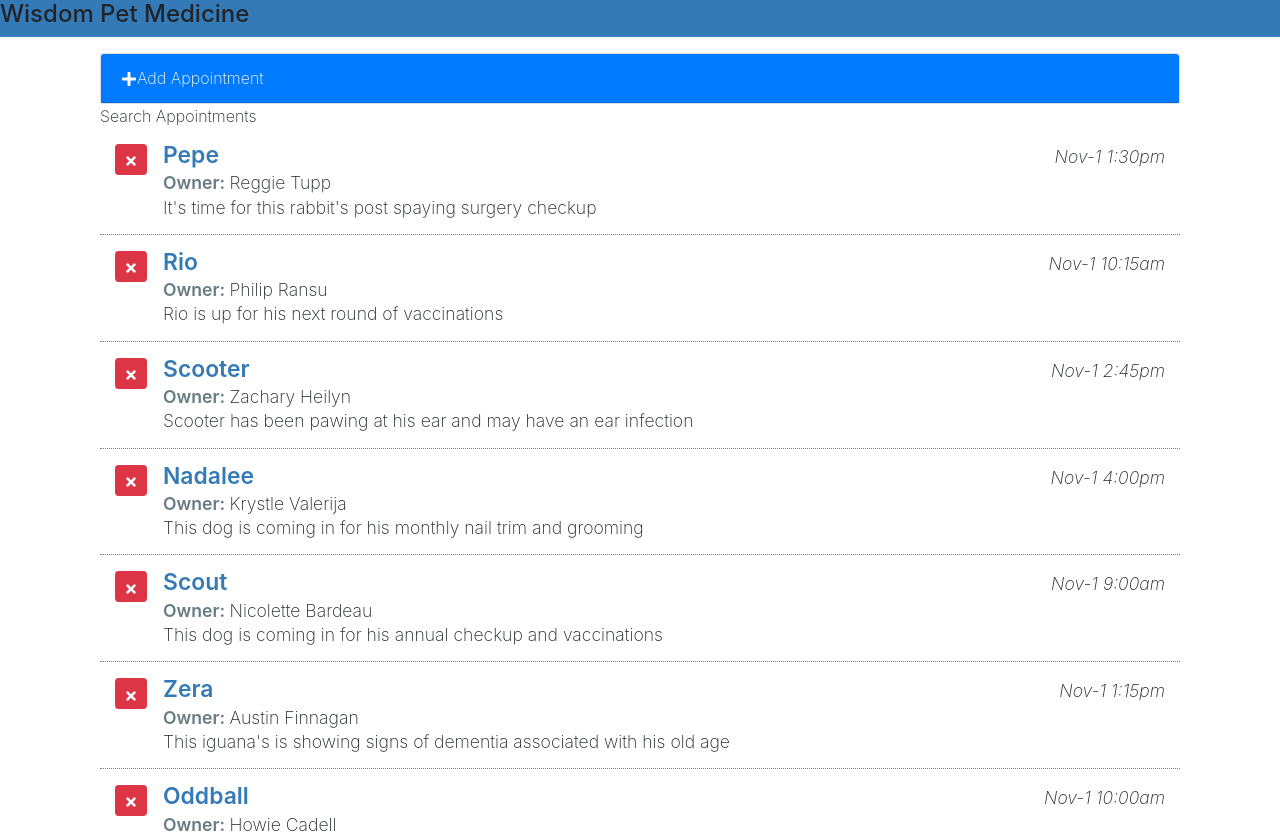
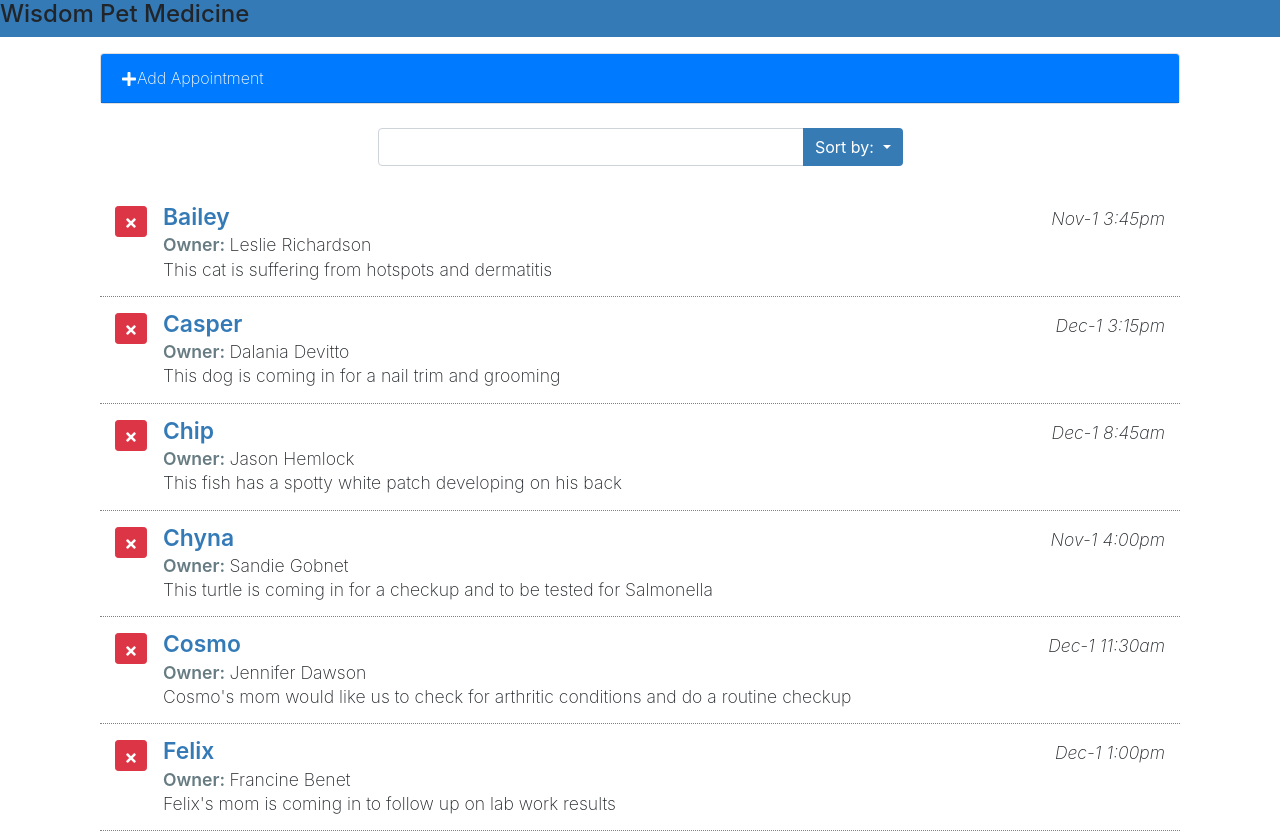
Before and after one commit to adiyous/Reactinterface, a React (Create React App) app: page / in a window 1280 px wide. Shown: the top 833 px of the page. Built offline with nearby package versions, Linux system fonts and the light colour scheme.

Commit message:
Adding serash list and Emplementing filtring trough orders

```diff
--- a/src/components/App.js
+++ b/src/components/App.js
@@ -11,6 +11,8 @@
     this.state = {
       myAppointments: [],
       formDisplay: false,
+      orderBy: 'petName',
+      orederDir: 'asc',
       lastIndex: 0
     }
     this.deleteAppointments = this.deleteAppointments.bind(this)
@@ -55,6 +57,17 @@
     })
   }
   render(){
+    let order
+    let filteredApts = this.state.myAppointments
+    this.state.orederDir === 'asc' ? order = 1 : order = -1
+    filteredApts.sort((a,b) => {
+      if (a[this.state.orderBy].toLowerCase() <
+      b[this.state.orderBy].toLowerCase()) {
+        return -1 * order
+      } else {
+        return 1 * order
+      }
+    })
     return (
     <main className="page bg-white" id="petratings">
       <div className="container">
@@ -68,7 +81,7 @@
                 />
               <SearchAppointments/>
               <ListAppointments
-                appointments={this.state.myAppointments}
+                appointments={filteredApts}
                 deleteAppointmentsProp ={this.deleteAppointments}
               />
             </div>
--- a/src/components/SearchAppointments.js
+++ b/src/components/SearchAppointments.js
@@ -3,9 +3,48 @@
 class SearchAppointments extends Component {
     render(){
         return(
-            <div>
-                Search Appointments
+        <div className="search-appointments row justify-content-center my-4">
+            <div className="col-md-6">
+              <div className="input-group">
+                <input
+                  id="SearchApts"
+                  type="text"
+                  className="form-control"
+                  aria-label="Search Appointments"
+                />
+                <div className="input-group-append">
+                  <button
+                    type="button"
+                    className="btn btn-primary dropdown-toggle"
+                    data-toggle="dropdown"
+                    aria-haspopup="true"
+                    aria-expanded="false"
+                  >
+                    Sort by: <span className="caret" />
+                  </button>
+
+                  <div className="sort-menu dropdown-menu dropdown-menu-right">
+                    <button className="sort-by dropdown-item" href="#">
+                      Pet Name
+                    </button>
+                    <button className="sort-by dropdown-item" href="#">
+                      Date
+                    </button>
+                    <button className="sort-by dropdown-item" href="#">
+                      Owner
+                    </button>
+                    <div role="separator" className="dropdown-divider" />
+                    <button className="sort-by dropdown-item" href="#">
+                      Asc
+                    </button>
+                    <button className="sort-by dropdown-item" href="#">
+                      Desc
+                    </button>
+                  </div>
+                </div>
+              </div>
             </div>
+        </div>
         )
     }
 }
```
